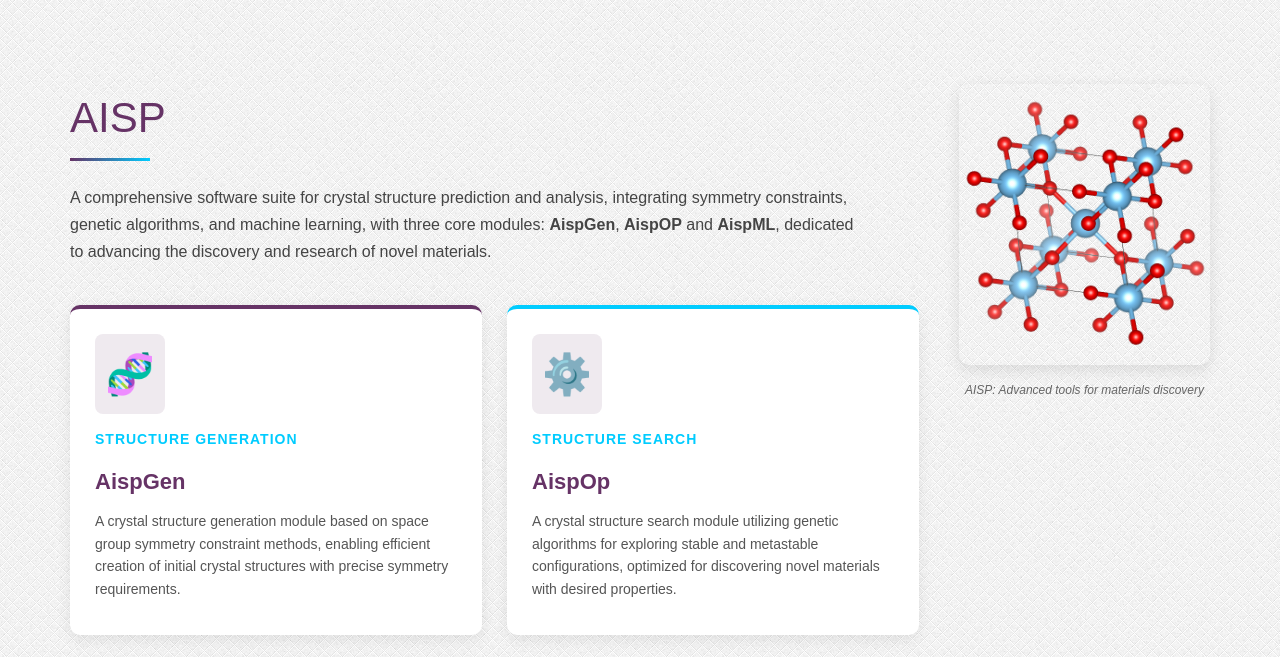
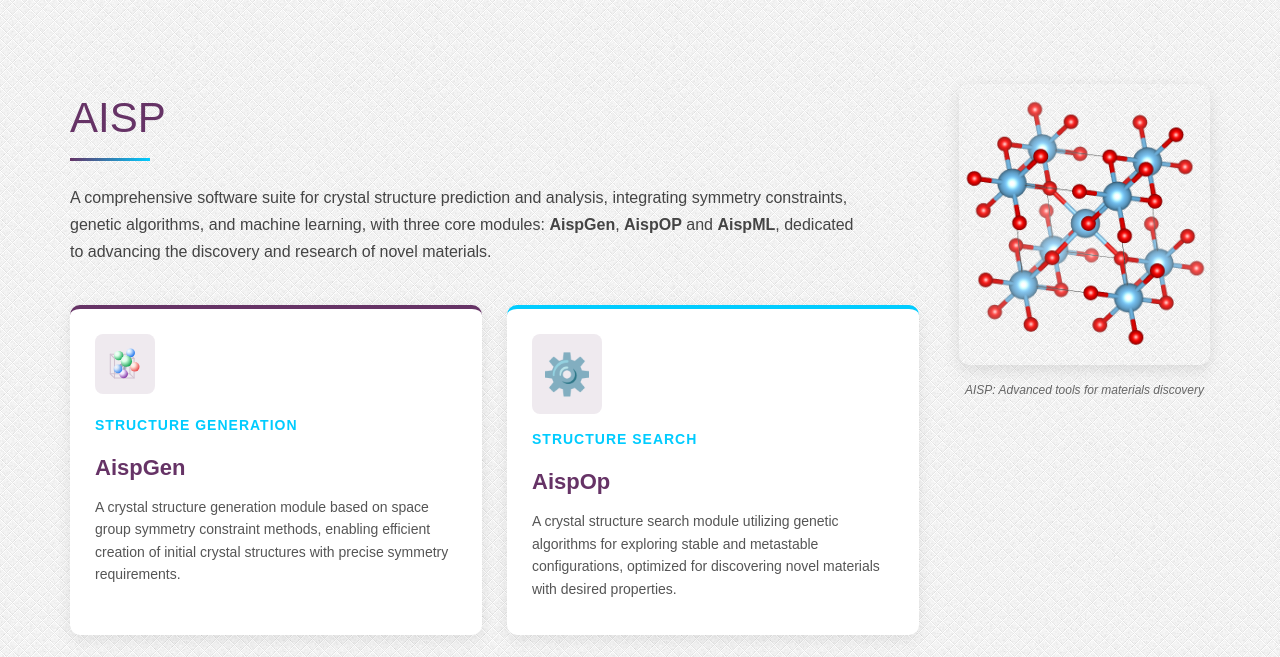
Before and after one commit to aisptech/aisptech.github.io, a plain HTML site: page m/intro.html in a window 1280 px wide. Shown: the part 142-799 px from the top of the page. Drawn offline with nearby package versions, Linux system fonts and the light colour scheme.

Commit message:
Add files via upload

```diff
--- a/m/intro.html
+++ b/m/intro.html
@@ -91,6 +91,32 @@
         border-color: #33CC99;
     }
 
+    .module-card.agent {
+        border-color: #ff9900;
+    }
+
+    .module-cta {
+        display: inline-flex;
+        align-items: center;
+        gap: 6px;
+        margin-top: 10px;
+        padding: 8px 12px;
+        border-radius: 6px;
+        text-decoration: none;
+        font-weight: bold;
+        font-size: 13px;
+        color: #663366;
+        background: #f0f7ff;
+        transition: all 0.3s ease;
+        user-select: none;
+    }
+
+    .module-cta:hover {
+        background: #663366;
+        color: #fff;
+        transform: translateX(3px);
+    }
+
     .module-icon {
         font-size: 40px;
         color: #663366;
@@ -99,6 +125,12 @@
         padding: 10px;
         border-radius: 8px;
         background: rgba(102, 51, 102, 0.1);
+    }
+
+    .module-icon svg {
+        width: 40px;
+        height: 40px;
+        display: block;
     }
 
     .module-title {
@@ -297,7 +329,67 @@
 
         <div class="module-grid">
             <div class="module-card gen">
-                <div class="module-icon">🧬</div>
+                <div class="module-icon">
+                    <svg width="128" height="128" viewBox="0 0 128 128" xmlns="http://www.w3.org/2000/svg" aria-hidden="true" focusable="false">
+                        <defs>
+                            <linearGradient id="aispgen-stick" x1="0" y1="0" x2="1" y2="1">
+                                <stop offset="0" stop-color="#d7dde6"/>
+                                <stop offset="0.5" stop-color="#9aa6b6"/>
+                                <stop offset="1" stop-color="#e7ecf3"/>
+                            </linearGradient>
+                            <radialGradient id="aispgen-a" cx="30%" cy="30%" r="70%">
+                                <stop offset="0" stop-color="#ffffff" stop-opacity="0.9"/>
+                                <stop offset="0.35" stop-color="#cfe6ff"/>
+                                <stop offset="1" stop-color="#2f80ed"/>
+                            </radialGradient>
+                            <radialGradient id="aispgen-b" cx="30%" cy="30%" r="70%">
+                                <stop offset="0" stop-color="#ffffff" stop-opacity="0.9"/>
+                                <stop offset="0.35" stop-color="#d7ffe6"/>
+                                <stop offset="1" stop-color="#27ae60"/>
+                            </radialGradient>
+                            <radialGradient id="aispgen-c" cx="30%" cy="30%" r="70%">
+                                <stop offset="0" stop-color="#ffffff" stop-opacity="0.9"/>
+                                <stop offset="0.35" stop-color="#ffe1d6"/>
+                                <stop offset="1" stop-color="#eb5757"/>
+                            </radialGradient>
+                            <radialGradient id="aispgen-d" cx="30%" cy="30%" r="70%">
+                                <stop offset="0" stop-color="#ffffff" stop-opacity="0.9"/>
+                                <stop offset="0.35" stop-color="#efe5ff"/>
+                                <stop offset="1" stop-color="#8e44ad"/>
+                            </radialGradient>
+                        </defs>
+                        <g transform="translate(64 64) scale(1.12) translate(-64 -64)">
+                            <g fill="none" stroke="currentColor" stroke-linecap="round" stroke-linejoin="round" opacity="0.22">
+                                <path d="M34 48 L90 48 L90 104 L34 104 Z" stroke-width="3"/>
+                                <path d="M22 36 L78 36 L78 92 L22 92 Z" stroke-width="3"/>
+                                <path d="M34 48 L22 36" stroke-width="3"/>
+                                <path d="M90 48 L78 36" stroke-width="3"/>
+                                <path d="M90 104 L78 92" stroke-width="3"/>
+                                <path d="M34 104 L22 92" stroke-width="3"/>
+                            </g>
+                            <g fill="none" stroke-linecap="round" stroke-linejoin="round" stroke="url(#aispgen-stick)" opacity="0.95">
+                                <path d="M44 78 L68 56" stroke-width="10"/>
+                                <path d="M68 56 L92 72" stroke-width="10"/>
+                                <path d="M68 56 L80 32" stroke-width="10"/>
+                                <path d="M68 56 L46 40" stroke-width="10"/>
+                                <path d="M68 56 L60 92" stroke-width="10"/>
+                            </g>
+                            <g fill="none" stroke="currentColor" stroke-linecap="round" stroke-linejoin="round" opacity="0.22">
+                                <path d="M34 76 L64 58 L96 70" stroke-width="3"/>
+                                <path d="M64 58 L86 34" stroke-width="3"/>
+                                <path d="M64 58 L58 94" stroke-width="3"/>
+                            </g>
+                            <g>
+                                <circle cx="46" cy="40" r="13.5" fill="url(#aispgen-b)"/>
+                                <circle cx="80" cy="32" r="12.5" fill="url(#aispgen-a)"/>
+                                <circle cx="92" cy="72" r="13.5" fill="url(#aispgen-c)"/>
+                                <circle cx="60" cy="92" r="12.5" fill="url(#aispgen-d)"/>
+                                <circle cx="44" cy="78" r="12.5" fill="url(#aispgen-a)" opacity="0.9"/>
+                                <circle cx="68" cy="56" r="16" fill="url(#aispgen-b)"/>
+                            </g>
+                        </g>
+                    </svg>
+                </div>
                 <div class="module-subtitle">Structure Generation</div>
                 <div class="module-title">AispGen</div>
                 <div class="module-description">
@@ -327,6 +419,17 @@
                     and advanced machine learning algorithms, accelerating
                     materials discovery through data-driven approaches.
                 </div>
+            </div>
+
+            <div class="module-card agent" data-module="AispAgent">
+                <div class="module-icon">🔌</div>
+                <div class="module-subtitle">Agent Orchestration</div>
+                <div class="module-title">AispAgent</div>
+                <div class="module-description">
+                    A unified agent layer that connects external scientific tools (Matlab, R, Python libraries)、Computational workflows、mainstream AI agents,
+                    providing a consistent RESTful/WebSocket API with extensible adapters, robust error handling, and structured logging.
+                </div>
+              <!--  <a class="module-cta" href="tut.html#aispagent">API &amp; Usage →</a>-->
             </div>
         </div>
 
@@ -396,5 +499,7 @@
 </footer>
 <!--end footer-->
 
+<script src="js/aispagent.js"></script>
+
 </body>
 </html>
```
